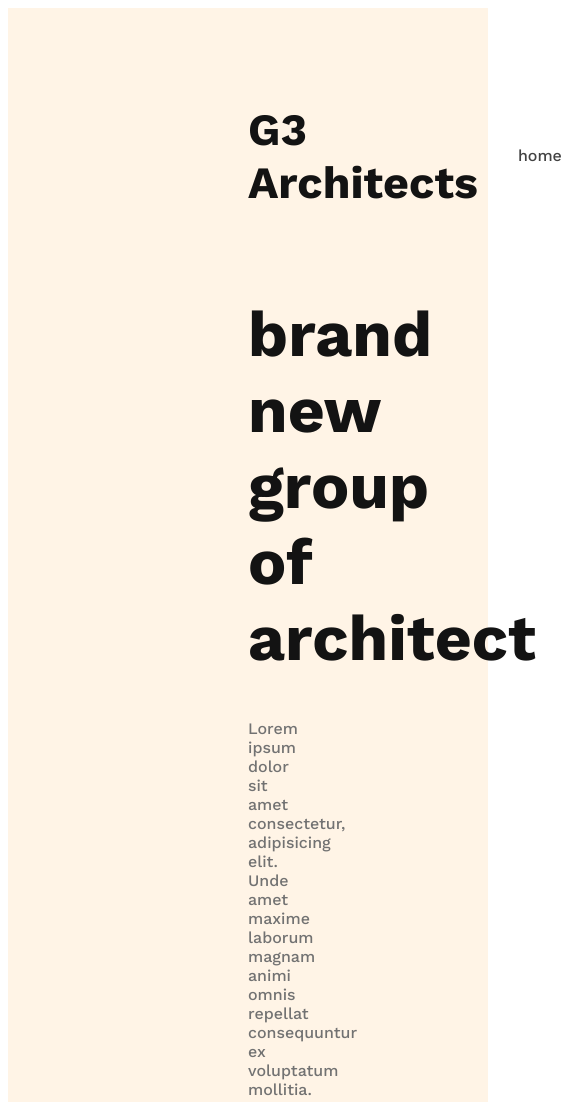
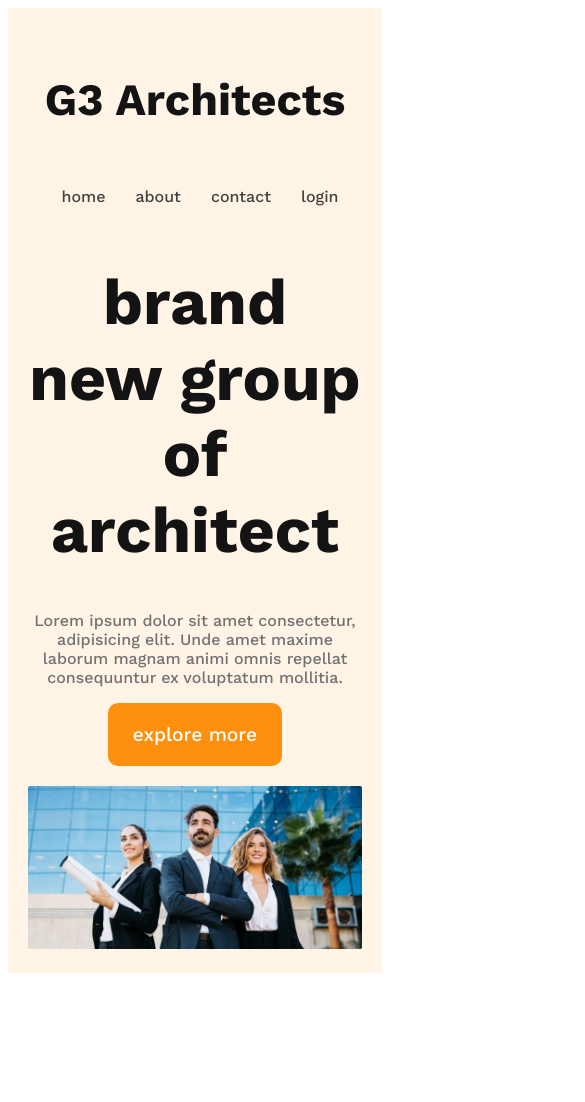
Before and after one commit to chaityrani/architects, a plain HTML site: page index.html in a window 390 px wide. Shown: the top 1102 px of the page, 585 px wide, since content can reach past the window. After the commit the page ends 981 px from the top, so only its background shows below. Drawn offline with nearby package versions, Linux system fonts and the light colour scheme.

Commit message:
responsive

```diff
--- a/styles/style.css
+++ b/styles/style.css
@@ -3,6 +3,15 @@
 
  *{
     font-family: 'Work Sans', sans-serif;
+}
+
+.btn-primary{
+    border-radius: 10px;
+    padding: 20px 25px;
+    background: #ff900e;
+    color: #fff;
+    border: none;
+    font-size: 1.2rem;
 }
 
 /* header styles */
@@ -60,3 +69,39 @@ nav > ul>li >a{
 .banner-des{
     color: #727272;
 }
+
+.banner img{
+    width: 100%;
+    margin-top: 20px;
+}
+
+
+
+
+
+
+
+
+
+/* responsive styles */
+@media screen and (max-width:576px){
+
+    header{
+        padding: 20px;
+    }
+
+    nav{
+        flex-direction: column;
+    }
+
+}
+
+@media  screen and (min-width:577px) and (max-width:960px) {
+    header{
+        padding: 50px;
+    }
+
+    nav{
+        flex-direction: column;
+    }
+}
```
